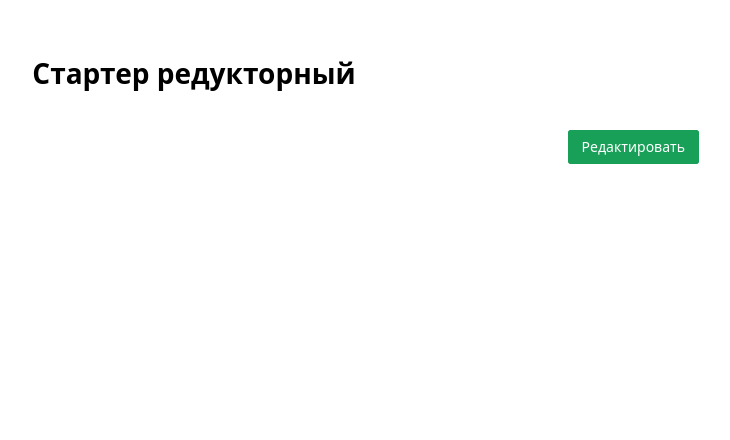
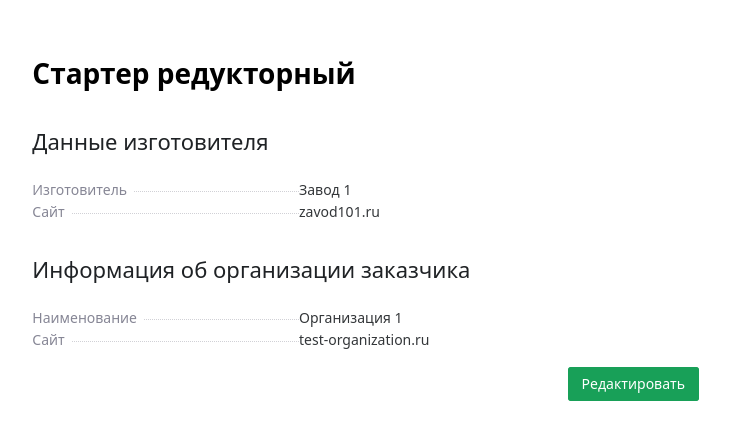
Before and after one commit to FreshHead/order-detail-task, a Vue app: page / in a window 1280 px wide. Shown: the top 440 px of the page, without its empty margins (549-1279 px from the left). Built offline with nearby package versions, Linux system fonts and the light colour scheme.

Commit message:
Добавлена форма редактирования заказа

```diff
--- a/package.json
+++ b/package.json
@@ -13,6 +13,7 @@
     "format": "prettier --write src/"
   },
   "dependencies": {
+    "@vueup/vue-quill": "^1.2.0",
     "pinia": "^3.0.3",
     "vue": "^3.5.17"
   },
--- /dev/null
+++ b/src/components/Editor.vue
@@ -0,0 +1,18 @@
+<script setup lang="ts">
+import { QuillEditor } from '@vueup/vue-quill';
+
+const model = defineModel<string>();
+</script>
+<template>
+  <div class="editor">
+    <QuillEditor content-type="html" v-model:content="model" />
+  </div>
+</template>
+
+<style scoped>
+.editor {
+  width: 100%;
+  height: 100px;
+  margin-bottom: 2rem;
+}
+</style>
--- a/src/components/Order.vue
+++ b/src/components/Order.vue
@@ -1,17 +1,31 @@
 <script setup lang="ts">
 import { useOrderStore } from '@/stores/orderStore';
-import { NButton } from 'naive-ui';
+import { NButton, NH2, NImage } from 'naive-ui';
+import OrderProp from './OrderProp.vue';
 
 defineEmits(['edit']);
 const { order } = useOrderStore();
 </script>
 <template>
   <div class="order">
-    <div></div>
+    <div>
+      <n-image />
+    </div>
     <div>
       <h1>{{ order.title }}</h1>
+      <span v-html="order.description" />
+      <n-h2>Данные изготовителя</n-h2>
+      <OrderProp label="Изготовитель" :value="order.manufacturer.name" />
+      <OrderProp
+        v-if="order.manufacturer.website"
+        label="Сайт"
+        :value="order.manufacturer.website"
+      />
+      <n-h2>Информация об организации заказчика</n-h2>
+      <OrderProp label="Наименование" :value="order.customer.name" />
+      <OrderProp v-if="order.customer.website" label="Сайт" :value="order.customer.website" />
     </div>
-    <div class="order-buttons">
+    <div class="order__buttons">
       <n-button type="primary" @click="$emit('edit')">Редактировать </n-button>
     </div>
   </div>
@@ -24,7 +38,7 @@ const { order } = useOrderStore();
   gap: 16px;
 }
 
-.order-buttons {
+.order__buttons {
   grid-column: 2;
   display: flex;
   justify-content: flex-end;
--- a/src/components/OrderForm.vue
+++ b/src/components/OrderForm.vue
@@ -1,10 +1,28 @@
 <script setup lang="ts">
-import { NUpload, NUploadDragger, NIcon, NForm, NFormItem, NInput, NText, NButton } from 'naive-ui';
+import { ref } from 'vue';
+import {
+  NH1,
+  NH2,
+  NUpload,
+  NUploadDragger,
+  NIcon,
+  NForm,
+  NFormItem,
+  NInput,
+  NText,
+  NButton,
+} from 'naive-ui';
 import { ArchiveOutline as ArchiveIcon } from '@vicons/ionicons5';
+import { useOrderStore } from '@/stores/orderStore';
+import Editor from './Editor.vue';
 
 const emit = defineEmits(['saved', 'cancel']);
 
+const { order, save } = useOrderStore();
+const state = ref(order);
+
 function onSave() {
+  save(state.value);
   emit('saved');
 }
 </script>
@@ -33,11 +51,37 @@ function onSave() {
       </n-upload>
     </div>
     <n-form>
-      <n-form-item label="">
-        <n-input />
+      <n-h1>Информация о заказе</n-h1>
+      <n-form-item label="Заголовок заказа">
+        <n-input placeholder="Название" v-model:value="state.title" />
       </n-form-item>
+      <n-form-item label="Описание заказа">
+        <Editor v-model="state.description" />
+      </n-form-item>
+      <div>
+        <n-h2>Данные изготовителя</n-h2>
+        <div class="order-form__group">
+          <n-form-item label="Изготовитель">
+            <n-input placeholder="Завод 101" v-model:value="state.manufacturer.name" />
+          </n-form-item>
+          <n-form-item label="Сайт">
+            <n-input placeholder="zavod101.ru" v-model:value="state.manufacturer.website" />
+          </n-form-item>
+        </div>
+      </div>
+      <div>
+        <n-h2>Информация об организации заказчика</n-h2>
+        <div class="order-form__group">
+          <n-form-item label="Наименование">
+            <n-input placeholder="ООО ТестоСтрой" v-model:value="state.customer.name" />
+          </n-form-item>
+          <n-form-item label="Сайт">
+            <n-input placeholder="testo-stroy.ru" v-model:value="state.customer.website" />
+          </n-form-item>
+        </div>
+      </div>
     </n-form>
-    <div class="order-form-buttons">
+    <div class="order-form__buttons">
       <n-button type="primary" @click="onSave">Сохранить </n-button>
       <n-button type="tertiary" @click="$emit('cancel')">Отменить </n-button>
     </div>
@@ -48,13 +92,18 @@ function onSave() {
 .order-form {
   display: grid;
   grid-template-columns: 0.8fr 1fr;
-  gap: 16px;
+  gap: 2rem;
 }
 
-.order-form-buttons {
+.order-form__buttons {
   grid-column: 2;
   display: flex;
   justify-content: flex-end;
-  gap: 16px;
+  gap: 1rem;
+}
+
+.order-form__group {
+  display: flex;
+  gap: 1rem;
 }
 </style>
--- a/src/main.ts
+++ b/src/main.ts
@@ -3,8 +3,11 @@ import './assets/main.css';
 import { createApp } from 'vue';
 import { createPinia } from 'pinia';
 import App from './App.vue';
+import { QuillEditor } from '@vueup/vue-quill';
+import '@vueup/vue-quill/dist/vue-quill.snow.css';
 
 const app = createApp(App);
+app.component('QuillEditor', QuillEditor);
 
 app.use(createPinia());
 
--- a/src/stores/orderStore.ts
+++ b/src/stores/orderStore.ts
@@ -9,10 +9,11 @@ export const useOrderStore = defineStore('order', () => {
     status: Status.Draft,
     manufacturer: {
       name: 'Завод 1',
-      country: 'Россия',
+      website: 'zavod101.ru',
     },
     customer: {
       name: 'Организация 1',
+      website: 'test-organization.ru',
     },
   });
 
--- a/src/types/Order.ts
+++ b/src/types/Order.ts
@@ -6,9 +6,7 @@ export interface Order {
   status: Status;
   manufacturer: {
     name: string;
-    country: string;
     website?: string;
-    address?: string;
   };
   customer: {
     name: string;
```
Also changed, not shown: 1 other file (tests, documents, lock files or other folders).
